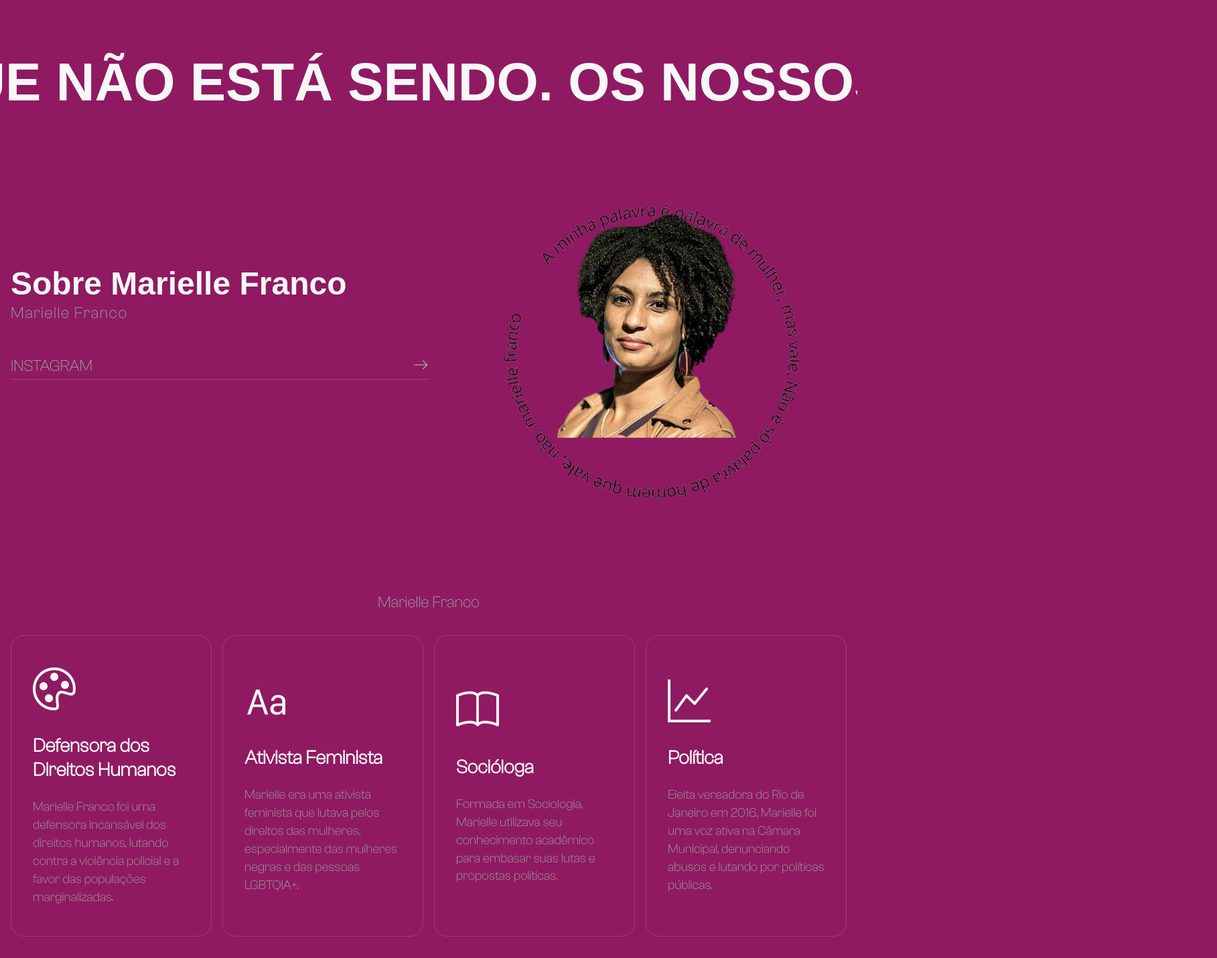
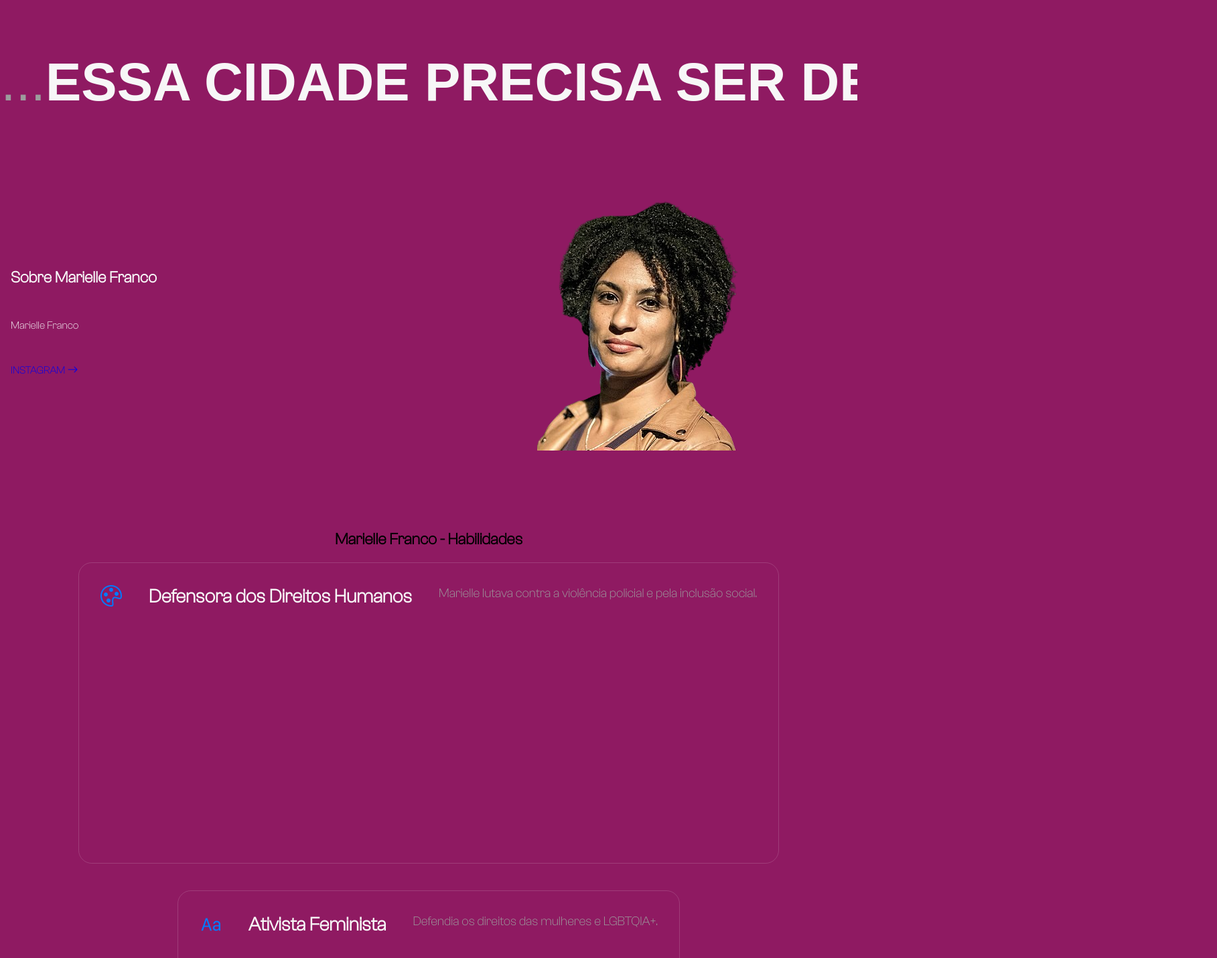
Before and after one commit to junln07/marielle-franco, a plain HTML site: page index.html in a window 1280 px wide. Shown: the part 829-2260 px from the top of the page at 67% size, 1817 px wide, since content can reach past the window. Drawn offline with nearby package versions, Linux system fonts and the light colour scheme; a web font is replaced by a local one.

Commit message:
Add files via upload

```diff
--- a/assets/css/style.css
+++ b/assets/css/style.css
@@ -1220,3 +1220,36 @@ a {
 .credits-column p {
     margin: 0.2rem 0;
 }
+
+.skills, .servicos {
+    padding: 20px;
+    text-align: center;
+}
+
+.container-skills, .container-servicos {
+    max-width: 1200px;
+    margin: 0 auto;
+    display: flex;
+    flex-direction: column;
+    align-items: center;
+}
+
+.box-skills, .servicos-cards {
+    display: flex;
+    flex-direction: column;
+    gap: 20px;
+    margin: 20px 0;
+}
+
+.box-skills i, .servicos-cards .card-icon {
+    font-size: 2em;
+    color: #007bff;
+}
+
+@media (min-width: 768px) {
+    .box-skills, .servicos-cards {
+        flex-direction: row;
+        justify-content: center;
+        gap: 40px;
+    }
+}
--- a/index.html
+++ b/index.html
@@ -3,61 +3,47 @@
 <head>
     <meta charset="UTF-8">
     <meta name="viewport" content="width=device-width, initial-scale=1.0">
-    <title>Biografia</title>
+    <meta http-equiv="X-UA-Compatible" content="ie=edge">
+    <title>Marielle Franco - Biografia</title>
+
+    <!-- CSS -->
+    <link rel="stylesheet" href="assets/css/style.css">
+    <link rel="stylesheet" href="assets/css/responsividade.css">
+
+    <!-- Bootstrap Icons -->
+    <link rel="stylesheet" href="https://cdn.jsdelivr.net/npm/bootstrap-icons@1.11.1/font/bootstrap-icons.css" integrity="sha384-4LISF5TTJX/fLmGSxO53rV4miRxdg84mZsxmO8Rx5jGtp/LbrixFETvWa5a6sESd" crossorigin="anonymous">
+
+    <!-- AOS -->
+    <link rel="stylesheet" href="https://unpkg.com/aos@2.3.1/dist/aos.css">
 </head>
 <body>
 
-</body>
-</html>
-<head>
-    <meta charset="UTF-8">
-    <meta name="viewport" content="width=device-width, initial-scale=1.0">
-    <title>Marielle Franco - Biografia</title>
-
-    <!--CSS-->
-    <link rel="stylesheet" href="assets/css/style.css">
-    <link rel="stylesheet" href="assets/css/responsividade.css">
-
-    <!--Bootstrap Icons-->
-    <link rel="stylesheet" href="https://cdn.jsdelivr.net/npm/bootstrap-icons@1.11.1/font/bootstrap-icons.css"
-        integrity="sha384-4LISF5TTJX/fLmGSxO53rV4miRxdg84mZsxmO8Rx5jGtp/LbrixFETvWa5a6sESd" crossorigin="anonymous">
-
-    <!-- AOS -->
-    <link href="https://unpkg.com/aos@2.3.1/dist/aos.css" rel="stylesheet" />
-
-</head>
-
-<body>
-
-    <!--Botão voltar ao topo-->
+    <!-- Botão Voltar ao Topo -->
     <div id="backToTop" class="fixed-button">
         <i class="bi bi-chevron-up"></i>
     </div>
 
-
-    <!--Container Geral-->
+    <!-- Container Geral -->
     <div class="container">
 
-        <!--Header-->
+        <!-- Header -->
         <header class="header">
             <div class="logo">
-                <img src="assets/img/logo.png" alt="">
+                <img src="assets/img/logo.png" alt="Logo Marielle Franco">
             </div>
             <div class="menu">
                 <label class="hamburger">
                     <input type="checkbox" id="menuToggle">
                     <svg viewBox="0 0 32 32">
-                        <path class="line line-top-bottom"
-                            d="M27 10 13 10C10.8 10 9 8.2 9 6 9 3.5 10.8 2 13 2 15.2 2 17 3.8 17 6L17 26C17 28.2 18.8 30 21 30 23.2 30 25 28.2 25 26 25 23.8 23.2 22 21 22L7 22">
-                        </path>
+                        <path class="line line-top-bottom" d="M27 10 13 10C10.8 10 9 8.2 9 6 9 3.5 10.8 2 13 2 15.2 2 17 3.8 17 6L17 26C17 28.2 18.8 30 21 30 23.2 30 25 28.2 25 26 25 23.8 23.2 22 21 22L7 22"></path>
                         <path class="line" d="M7 16 27 16"></path>
                     </svg>
                 </label>
+            </div>
+        </header>
+        <!-- Fim Header -->
 
-        </header>
-        <!--Fim Header-->
-
-        <!--Início-->
+        <!-- Início -->
         <main id="inicio" class="inicio">
             <div class="container-inicio">
                 <div class="conteudo-inicio" data-aos="fade-up" data-aos-duration="1000">
@@ -68,94 +54,56 @@
                     <div class="paragrafo-inicio" data-aos="fade-up" data-aos-delay="200" data-aos-duration="1000">
                         <p>Marielle Franco foi uma socióloga, política, defensora dos direitos humanos e ativista feminista brasileira.</p>
                     </div>
-
-                        <svg width="15px" height="10px" viewBox="0 0 13 10">
-                            <path d="M1,5 L11,5"></path>
-                            <polyline points="8 1 12 5 8 9"></polyline>
-                        </svg>
-                    </button>
                 </div>
                 <div class="complemento-inicio">
-
-                <h3>Nascida e criada no Complexo da Maré, uma das maiores favelas do Rio de Janeiro, Marielle se destacou por sua luta contra a violência policial e a favor dos direitos das mulheres, especialmente das mulheres negras e das pessoas LGBTQIA+. Eleita vereadora do Rio de Janeiro em 2016, Marielle foi uma voz ativa na Câmara Municipal, denunciando abusos e lutando por políticas públicas que beneficiassem as populações mais vulneráveis. Sua trajetória foi brutalmente interrompida em 14 de março de 2018, quando foi assassinada em um crime que chocou o Brasil e o mundo, mas seu legado continua a inspirar movimentos sociais e ativistas em todo o país.</h3>
+                    <h3>Nascida e criada no Complexo da Maré, Marielle destacou-se na luta contra a violência policial...</h3>
                 </div>
             </div>
         </main>
-        <!--Fim Início-->
+        <!-- Fim Início -->
 
-        <!--Sobre-->
+        <!-- Sobre -->
         <section id="sobre" class="sobre">
             <div class="container-sobre">
-                <!--Slide Sobre-->
+                <!-- Slide Sobre -->
                 <div class="headline-sobre" data-aos="fade-up" data-aos-duration="1000">
                     <div class="headline-scroll" id="headline-scroll">
-                        <span class="bold">Essa cidade precisa ser de fato cuidada, e a gente sabe que não está sendo. Os nossos corpos, o nosso transitar, a nossa mobilidade sempre fica ameaçada.</span>
+                        <span class="bold">Essa cidade precisa ser de fato cuidada...</span>
                         <span class="divisor"></span>
-                        <span class="light">Chega de esculachar a população. Chega de matar nossos jovens.</span>
-                        <span class="divisor"></span>
-
-                        <span class="light">Falar de raça é falar da dominação e escravização de um povo, do apagamento, silenciamento e retirada da sua humanidade. Falar sobre raça é falar sobre a desigualdade que estrutura a nossa sociedade até hoje.</span>
-                        <span class="divisor"></span>
+                        <span class="light">Chega de esculachar a população...</span>
                     </div>
                 </div>
                 <div class="conteudo-sobre">
                     <div class="left-sobre" data-aos="fade-right" data-aos-duration="1000">
-                        <div class="textos-sobre">
                         <h1>Sobre Marielle Franco</h1>
                         <p>Marielle Franco</p>
-                        </div>
-                        <div class="redes-sociais">
-                            <a href="https://www.instagram.com/marielle_franco/" target="_blank">INSTAGRAM<i class="bi bi-arrow-right"></i></a>
-
-                        </div>
+                        <a href="https://www.instagram.com/marielle_franco/" target="_blank">INSTAGRAM <i class="bi bi-arrow-right"></i></a>
                     </div>
                     <div class="right-sobre" data-aos="fade-left" data-aos-duration="1000">
-                        <div class="imagem-sobre">
-                            <img src="assets/img/imgfundo-removebg-preview.png" alt="">
-                        </div>
-                        <div class="complemento-sobre">
-                            <img src="assets/img/texto-giratorio.png" alt="">
-                        </div>
+                        <img src="assets/img/imgfundo-removebg-preview.png" alt="Imagem Marielle Franco">
                     </div>
                 </div>
             </div>
         </section>
-        <!--Fim Sobre-->
+        <!-- Fim Sobre -->
 
-        <!--Skills-->
+        <!-- Skills -->
         <section id="skills" class="skills">
             <div class="container-skills" data-aos="fade-up" data-aos-duration="1000">
-                <div class="headline-skills">
-                    <div class="text-headline-skills" data-aos="fade-up" data-aos-delay="200" data-aos-duration="1000">
-                        <h2> </h2>
-                        <p>Marielle Franco</p>
-                    </div>
-                </div>
-                <div class="conteudo-skills">
-                    <div class="box-skills" data-aos="fade-up" data-aos-delay="300" data-aos-duration="1000">
+                <h2>Marielle Franco - Habilidades</h2>
+                <div class="box-skills">
                     <i class="bi bi-palette"></i>
                     <h3>Defensora dos Direitos Humanos</h3>
-                        <p>Marielle Franco foi uma defensora incansável dos direitos humanos, lutando contra a violência policial e a favor das populações marginalizadas.</p>
+                    <p>Marielle lutava contra a violência policial e pela inclusão social.</p>
                 </div>
-                    <div class="box-skills" data-aos="fade-up" data-aos-delay="400" data-aos-duration="1000">
+                <div class="box-skills">
                     <i class="bi bi-type"></i>
                     <h3>Ativista Feminista</h3>
-                        <p>Marielle era uma ativista feminista que lutava pelos direitos das mulheres, especialmente das mulheres negras e das pessoas LGBTQIA+.</p>
-                    </div>
-                    <div class="box-skills" data-aos="fade-up" data-aos-delay="500" data-aos-duration="1000">
-                        <i class="bi bi-book"></i>
-                        <h3>Socióloga</h3>
-                        <p>Formada em Sociologia, Marielle utilizava seu conhecimento acadêmico para embasar suas lutas e propostas políticas.</p>
-                    </div>
-                    <div class="box-skills" data-aos="fade-up" data-aos-delay="600" data-aos-duration="1000">
-                        <i class="bi bi-graph-up"></i>
-                        <h3>Política</h3>
-                        <p>Eleita vereadora do Rio de Janeiro em 2016, Marielle foi uma voz ativa na Câmara Municipal, denunciando abusos e lutando por políticas públicas.</p>
-                    </div>
+                    <p>Defendia os direitos das mulheres e LGBTQIA+.</p>
                 </div>
             </div>
         </section>
-        <!--Fim Skills-->
+        <!-- Fim Skills -->
 
         <!--Serviços-->
         <section id="servicos" class="servicos">
```
Lines whose indentation alone changed are shown as unchanged.
